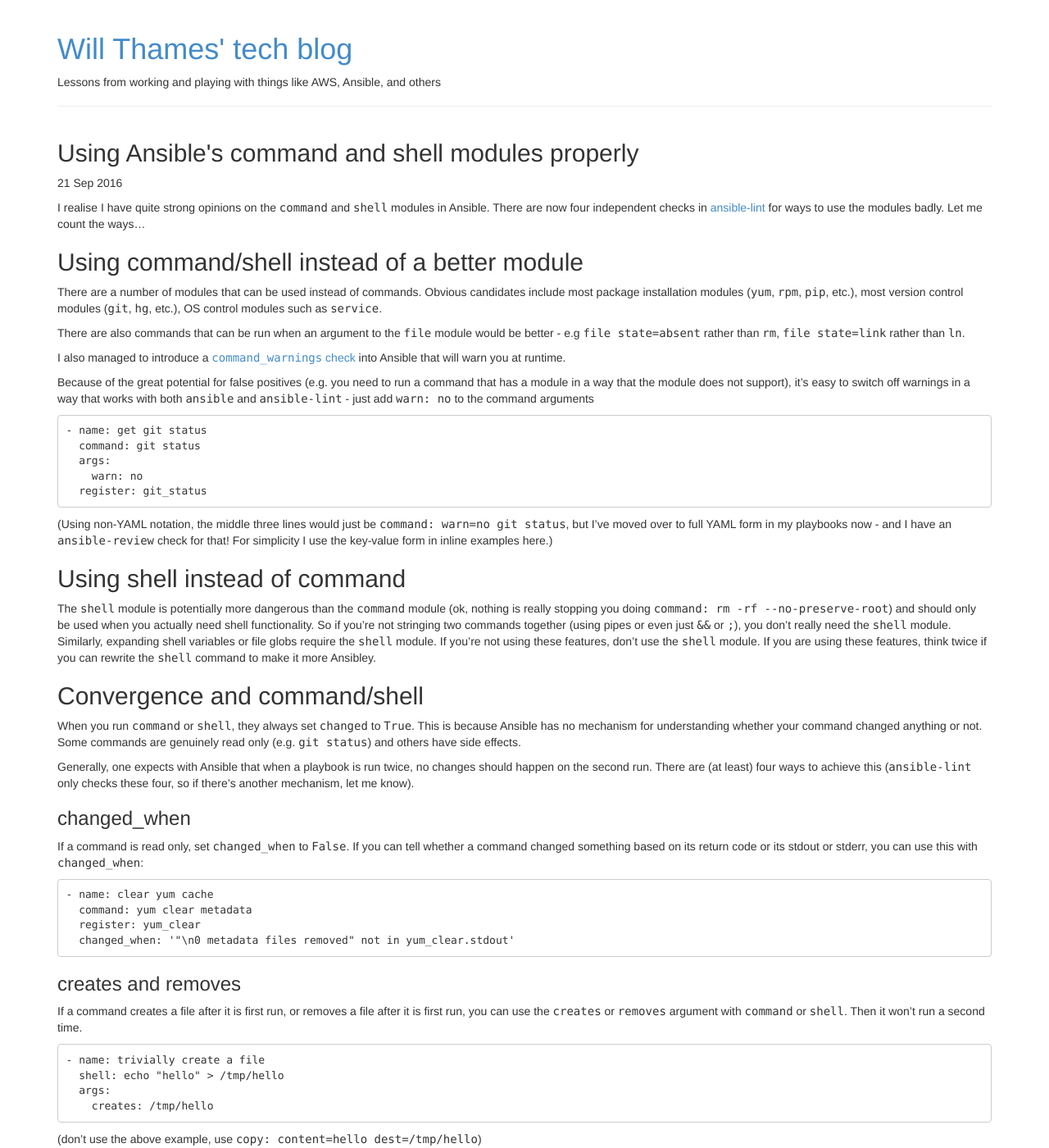
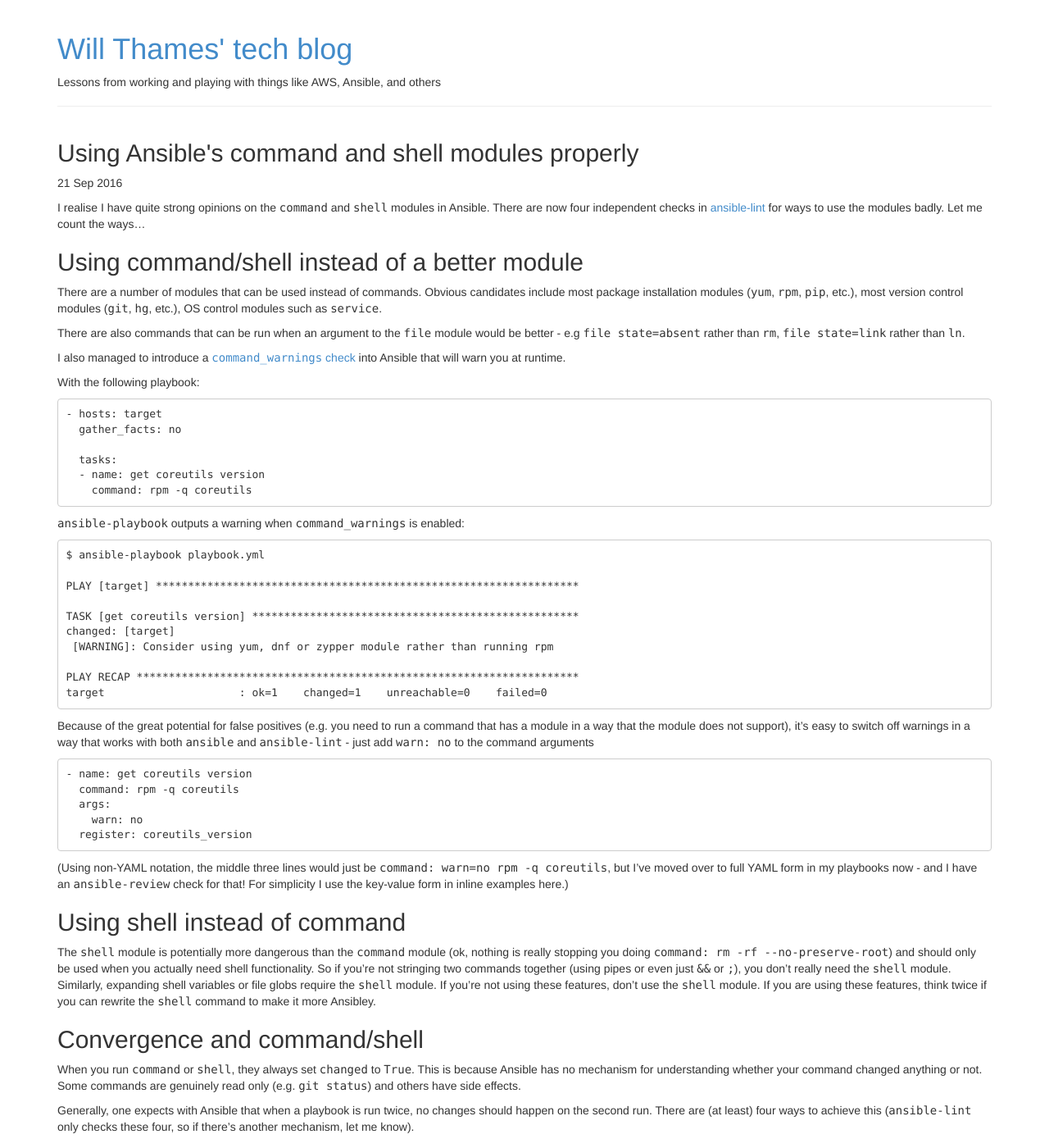
Before and after one commit to willthames/willthames.github.io, a Jekyll site: the page built from _posts/2016-09-21-using-command-and-shell-in-ansible.markdown, in a window 1280 px wide and 1400 px high. Shown: the whole window at 82% size. Built offline with Jekyll 4.4.1, drawn with Linux system fonts in a browser that asks for light colours.

Commit message:
Add more details about command_warnings

````diff
--- a/_posts/2016-09-21-using-command-and-shell-in-ansible.markdown
+++ b/_posts/2016-09-21-using-command-and-shell-in-ansible.markdown
@@ -23,6 +23,32 @@ I also managed
 to introduce a [`command_warnings` check](http://docs.ansible.com/ansible/intro_configuration.html#command-warnings)
 into Ansible that will warn you at runtime.
 
+With the following playbook:
+
+```
+- hosts: target
+  gather_facts: no
+
+  tasks:
+  - name: get coreutils version
+    command: rpm -q coreutils
+```
+
+`ansible-playbook` outputs a warning when `command_warnings` is enabled:
+
+```
+$ ansible-playbook playbook.yml
+
+PLAY [target] ******************************************************************
+
+TASK [get coreutils version] ***************************************************
+changed: [target]
+ [WARNING]: Consider using yum, dnf or zypper module rather than running rpm
+
+PLAY RECAP *********************************************************************
+target                     : ok=1    changed=1    unreachable=0    failed=0
+```
+
 Because of the great potential for false positives (e.g. you
 need to run a command that has a module in a way that the module
 does not support), it's easy to switch off warnings in a way
@@ -30,15 +56,15 @@ that works with both `ansible` and `ansible-lint` - just add
 `warn: no` to the command arguments
 
 ```
-- name: get git status
-  command: git status
+- name: get coreutils version
+  command: rpm -q coreutils
   args:
     warn: no
-  register: git_status
+  register: coreutils_version
 ```
 
 (Using non-YAML notation, the middle three lines would just be
-`command: warn=no git status`, but I've moved over to full
+`command: warn=no rpm -q coreutils`, but I've moved over to full
 YAML form in my playbooks now - and I have an `ansible-review`
 check for that! For simplicity I use the key-value form in inline
 examples here.)
````
